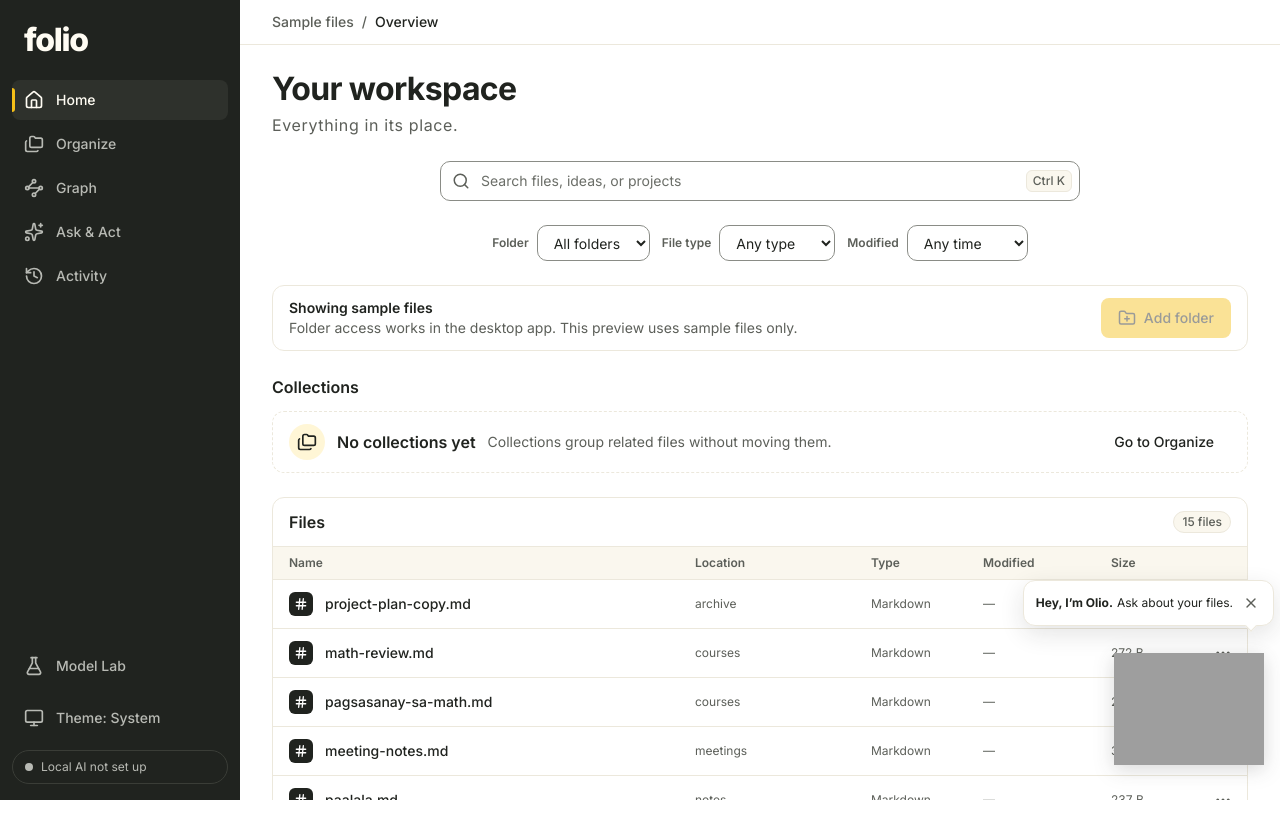
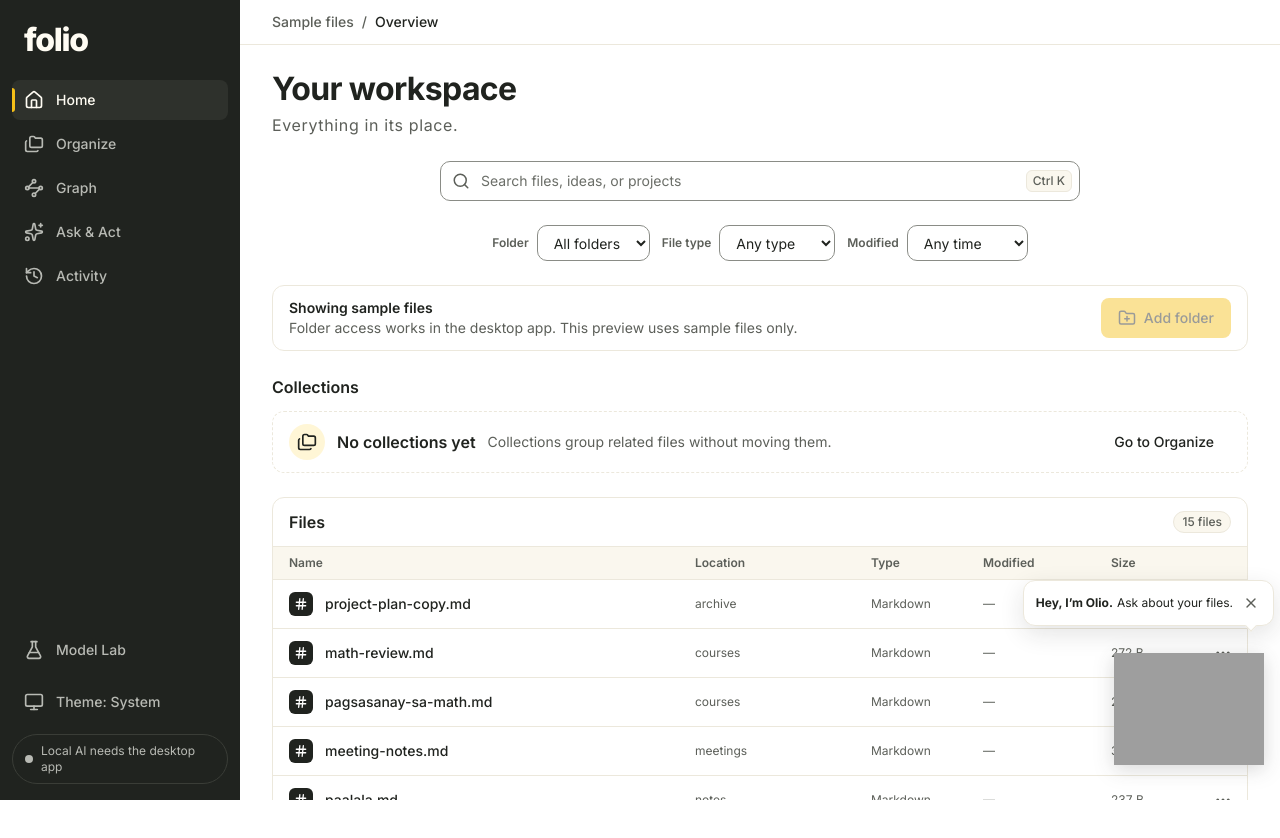
Before and after one commit to duckycodess/folio, a React (Vite) app: page / in a window 1280 px wide. Shown: the top 838 px of the page. Built offline with nearby package versions, Linux system fonts and the light colour scheme; grey boxes are pictures that could not be loaded.

Commit message:
fix(ui): show the real local AI state in the sidebar (#89)

```diff
--- a/src/app/localAi.ts
+++ b/src/app/localAi.ts
@@ -1,18 +1,22 @@
 import type { ModelsController } from "./useModels";
 
+export type LocalAiStatus =
+  "desktopOnly" | "checking" | "unavailable" | "ready" | "notSetUp";
+
 /**
- * The floating chat's header never assumes local AI is ready: it reads the
- * same `useModels()` state Model Lab shows, and only calls it "ready" once
- * the writing model Ask & Act actually uses is installed.
+ * Local AI never reads as ready by assumption: this reads the same
+ * `useModels()` state Model Lab shows, and is "ready" only once the writing
+ * model Ask & Act actually uses is installed. While that model is still being
+ * verified it is "checking", not "not set up".
  */
-export function localAiStatusLabel(models: ModelsController): string {
+export function localAiStatus(models: ModelsController): LocalAiStatus {
   switch (models.load) {
     case "desktopOnly":
-      return "Local AI needs the desktop app";
+      return "desktopOnly";
     case "loading":
-      return "Checking local AI…";
+      return "checking";
     case "failed":
-      return "Local AI status unavailable";
+      return "unavailable";
     case "ready": {
       const generationId = models.setup?.selectedGeneration;
       const row = generationId
@@ -20,9 +24,20 @@ export function localAiStatusLabel(models: ModelsController): string {
             .flatMap((group) => group.rows)
             .find((candidate) => candidate.descriptor.id === generationId)
         : undefined;
-      return row?.state?.status === "installed"
-        ? "Local AI ready"
-        : "Local AI not set up";
+      if (row && !row.state) return "checking";
+      return row?.state?.status === "installed" ? "ready" : "notSetUp";
     }
   }
 }
+
+const LABELS: Record<LocalAiStatus, string> = {
+  desktopOnly: "Local AI needs the desktop app",
+  checking: "Checking local AI…",
+  unavailable: "Local AI status unavailable",
+  ready: "Local AI ready",
+  notSetUp: "Local AI not set up",
+};
+
+export function localAiStatusLabel(models: ModelsController): string {
+  return LABELS[localAiStatus(models)];
+}
--- a/src/app/useModels.ts
+++ b/src/app/useModels.ts
@@ -102,6 +102,18 @@ function subscribeInstall(listener: () => void) {
 }
 
 /**
+ * Selecting or removing a model in one view must reach the others (the
+ * sidebar status, the floating chat), which each hold their own copy of the
+ * setup. Each change records which model it touched.
+ */
+let storeChange: { count: number; modelId: string } = { count: 0, modelId: "" };
+
+function announceStoreChange(modelId: string) {
+  storeChange = { count: storeChange.count + 1, modelId };
+  installListeners.forEach((listener) => listener());
+}
+
+/**
  * Model setup through the native model store. Downloads start only from a
  * button press, use the pinned manifest's sizes and hashes, and can be
  * cancelled. Nothing here touches the user's files.
@@ -126,6 +138,7 @@ export function useModels(): ModelsController {
     subscribeInstall,
     () => installFeedback,
   );
+  const changed = useSyncExternalStore(subscribeInstall, () => storeChange);
   const [saving, setSaving] = useState<string | null>(null);
   const [error, setError] = useState<FolioError | null>(null);
   const [generation, setGeneration] = useState(0);
@@ -204,6 +217,22 @@ export function useModels(): ModelsController {
     else setGeneration((value) => value + 1);
   }, [finished]);
 
+  // Another view selected or removed a model: read the setup again and
+  // re-verify only that model. A change made here already did both.
+  const seenChange = useRef(changed.count);
+  const changedHere = useRef(false);
+  useEffect(() => {
+    if (changed.count === seenChange.current) return;
+    seenChange.current = changed.count;
+    if (changedHere.current) {
+      changedHere.current = false;
+      return;
+    }
+    void refreshSetup().catch(() => undefined);
+    const model = descriptors.find((each) => each.id === changed.modelId);
+    if (model) void verifyAll([model]);
+  }, [changed, descriptors, refreshSetup, verifyAll]);
+
   async function install(descriptor: ModelDescriptor) {
     if (activeInstall || !setup) return;
     installedHere.current = true;
@@ -266,6 +295,8 @@ export function useModels(): ModelsController {
     } finally {
       await refreshSetup().catch(() => undefined);
       if (mounted.current) setSaving(null);
+      changedHere.current = true;
+      announceStoreChange(modelId);
     }
   }
 
--- a/src/shell/AppShell.tsx
+++ b/src/shell/AppShell.tsx
@@ -36,6 +36,8 @@ import {
   saveReaderWidth,
 } from "../app/shellLayout";
 import { useElementWidth } from "../app/useElementWidth";
+import { localAiStatus, localAiStatusLabel } from "../app/localAi";
+import { useModels } from "../app/useModels";
 import { ResizeHandle } from "../ui/ResizeHandle";
 import { useRelationships } from "../app/useRelationships";
 import { useActivity } from "../app/useActivity";
@@ -131,6 +133,11 @@ export function AppShell() {
     activity.reload();
   };
   const home = useHome(workspace);
+  // One reading of the model store for the sidebar status and the floating
+  // chat, so they always agree with each other and with Model Lab.
+  const models = useModels();
+  const aiStatus = localAiStatus(models);
+  const aiLabel = localAiStatusLabel(models);
   // First run in the desktop app; reopened from the sidebar's settings.
   const [welcome, setWelcome] = useState(() =>
     shouldStartOnboarding(workspace.nativeAvailable, loadOnboardingCompleted()),
@@ -445,12 +452,13 @@ export function AppShell() {
             <button
               type="button"
               className="status-pill"
+              data-status={aiStatus}
               onClick={() => setView("modelLab")}
-              aria-label="Local AI not set up. Open Model Lab."
-              title="Local AI isn't set up. Open Model Lab."
+              aria-label={`${aiLabel}. Open Model Lab.`}
+              title={`${aiLabel}. Open Model Lab.`}
             >
               <span className="status-dot" aria-hidden="true" />
-              <span className="status-text">Local AI not set up</span>
+              <span className="status-text">{aiLabel}</span>
             </button>
           </div>
         </aside>
@@ -622,6 +630,7 @@ export function AppShell() {
             onNavigate={setView}
             onOpenFile={openFromAsk}
             currentFile={reading}
+            localAiLabel={aiLabel}
           />
         </AnnouncerProvider>
       </div>
--- a/src/styles/shell.css
+++ b/src/styles/shell.css
@@ -146,6 +146,12 @@
   flex: none;
   border-radius: 50%;
   background: var(--sidebar-text-muted);
+}
+.status-pill[data-status="ready"] .status-dot {
+  background: var(--color-success-dot);
+}
+.status-pill[data-status="unavailable"] .status-dot {
+  background: var(--color-danger);
 }
 
 /* Main column */
--- a/src/views/FloatingOlioChat.tsx
+++ b/src/views/FloatingOlioChat.tsx
@@ -2,11 +2,9 @@ import { History, Maximize2, Paperclip, Send, Trash2, X } from "lucide-react";
 import { useEffect, useId, useRef, useState, type KeyboardEvent } from "react";
 import { PRACTICE_LABEL } from "../adapters/mockChat";
 import { folderChoices } from "../app/fileActions";
-import { localAiStatusLabel } from "../app/localAi";
 import { matchSlashCommands, parseCommand } from "../app/commands";
 import { requestForFile } from "../app/proposals";
 import { useAskAct, type ConversationSummary } from "../app/useAskAct";
-import { useModels } from "../app/useModels";
 import type { RelationshipsState } from "../app/useRelationships";
 import type { WorkspaceState } from "../app/useWorkspace";
 import type { DocumentRecord, OperationProposal } from "../domain/contracts";
@@ -85,6 +83,7 @@ export function FloatingOlioChat({
   onNavigate,
   onOpenFile,
   currentFile,
+  localAiLabel,
 }: {
   workspace: WorkspaceState;
   relations: RelationshipsState;
@@ -93,9 +92,10 @@ export function FloatingOlioChat({
   onOpenFile: OpenFile;
   /** The file open in the reader, if any; offered as an attachable chip. */
   currentFile?: DocumentRecord;
+  /** The shell's reading of the model store, the same one the sidebar shows. */
+  localAiLabel: string;
 }) {
   const ask = useAskAct(workspace);
-  const models = useModels();
   const announce = useAnnounce();
   const [open, setOpen] = useState(false);
   const [panel, setPanel] = useState<"chat" | "history">("chat");
@@ -259,7 +259,7 @@ export function FloatingOlioChat({
               <h2 id={headingId} className="olio-chat-title">
                 Olio
               </h2>
-              <p className="olio-chat-status">{localAiStatusLabel(models)}</p>
+              <p className="olio-chat-status">{localAiLabel}</p>
             </div>
             <Button
               variant="ghost"
```
Also changed, not shown: 2 other files (tests, documents, lock files or other folders).
